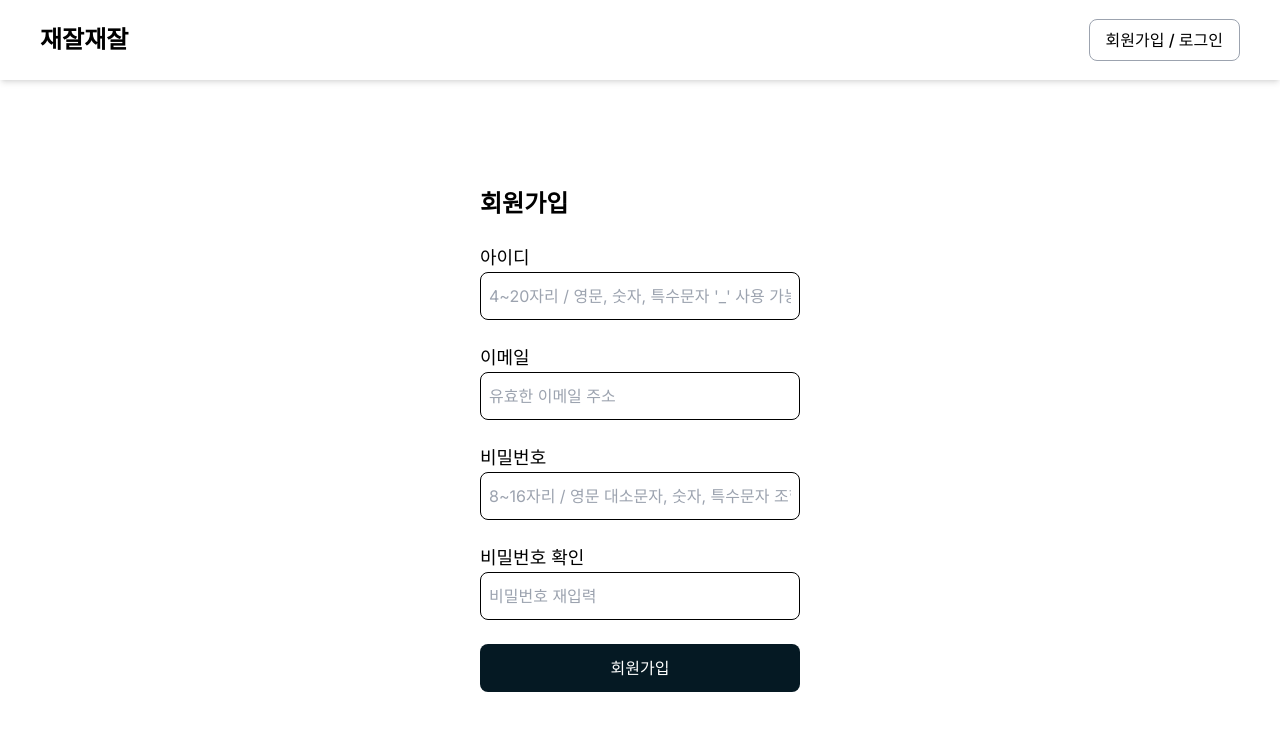
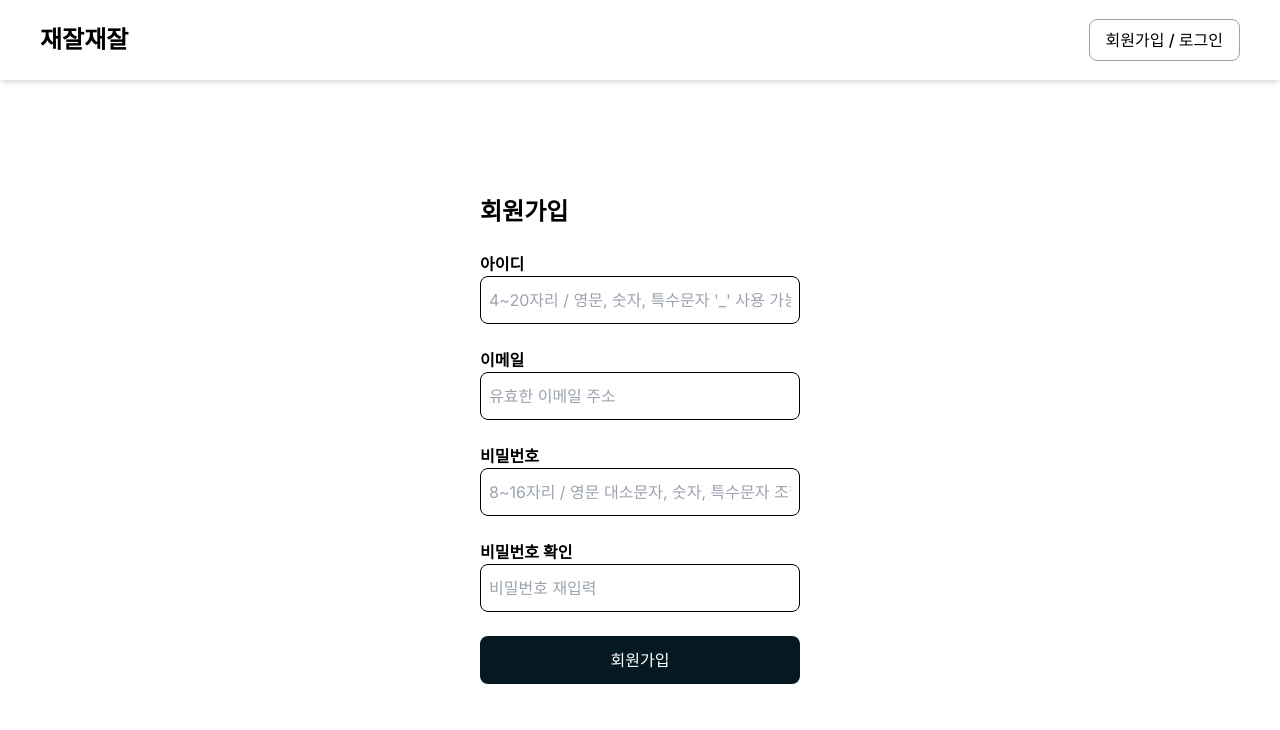
Before and after one commit to jaejaljaejal/jaejaljaejal, a Next.js app in the folder jaejaljaejal-front/: page /signup in a window 1280 px wide. Shown: the top 730 px of the page. Built offline with nearby package versions, Linux system fonts and the light colour scheme.

Commit message:
폰트 변경

```diff
--- a/jaejaljaejal-front/app/signup/page.tsx
+++ b/jaejaljaejal-front/app/signup/page.tsx
@@ -11,7 +11,7 @@ const SignupPage = () => {
         <p className="w-80 mb-6 text-black text-2xl font-bold">회원가입</p>
         <form className="flex flex-col space-y-6">
           <div className="flex flex-col w-80">
-            <p className="text-black text-lg">아이디</p>
+            <p className="text-black text-md font-semibold">아이디</p>
             <input
               type="text"
               placeholder="4~20자리 / 영문, 숫자, 특수문자 '_' 사용 가능"
@@ -19,7 +19,7 @@ const SignupPage = () => {
             />
           </div>
           <div className="flex flex-col w-80">
-            <p className="text-black text-lg">이메일</p>
+            <p className="text-black text-md font-semibold">이메일</p>
             <input
               type="email"
               placeholder="유효한 이메일 주소"
@@ -27,7 +27,7 @@ const SignupPage = () => {
             />
           </div>
           <div className="flex flex-col w-80">
-            <p className="text-black text-lg">비밀번호</p>
+            <p className="text-black text-md font-semibold">비밀번호</p>
             <input
               type="password"
               placeholder="8~16자리 / 영문 대소문자, 숫자, 특수문자 조합"
@@ -35,7 +35,7 @@ const SignupPage = () => {
             />
           </div>
           <div className="flex flex-col w-80">
-            <p className="text-black text-lg">비밀번호 확인</p>
+            <p className="text-black text-md font-semibold">비밀번호 확인</p>
             <input
               type="password"
               placeholder="비밀번호 재입력"
```
